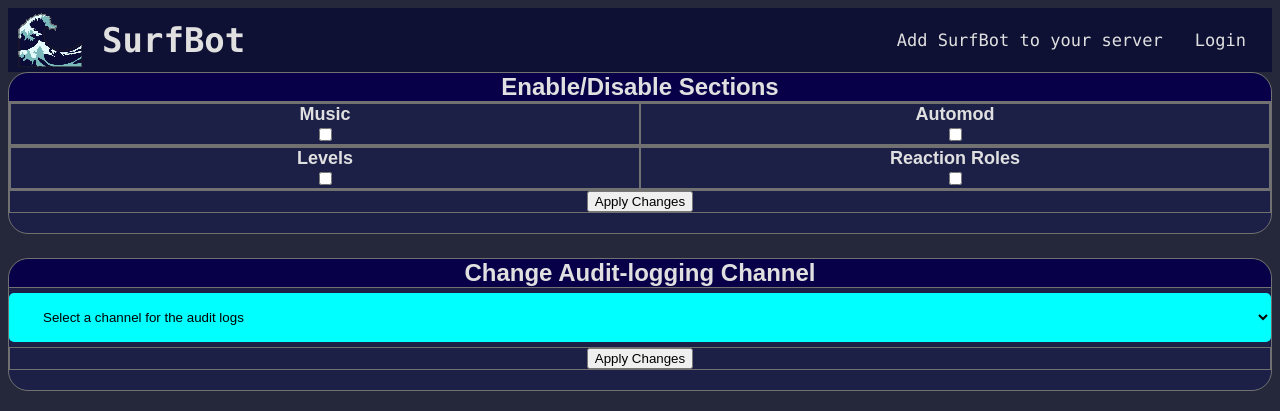
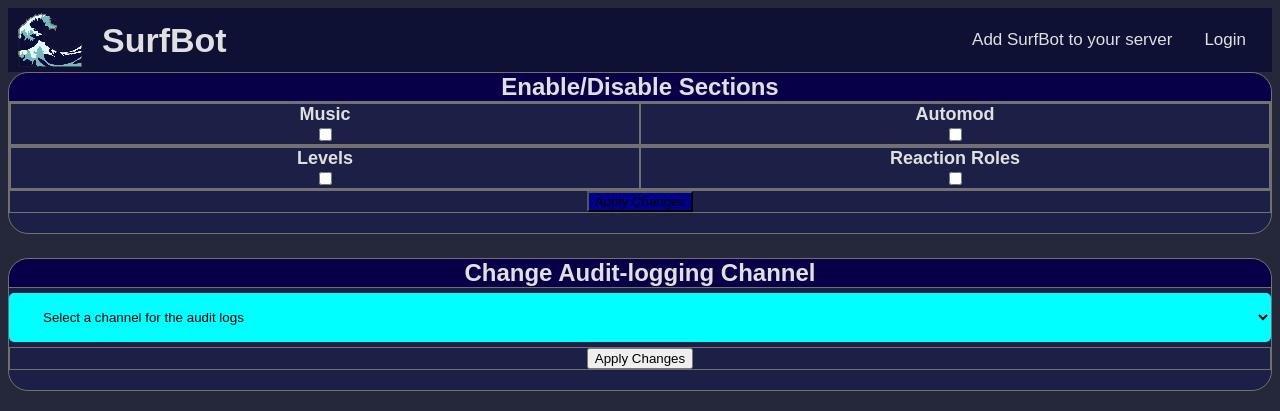
Before and after one commit to NathanNull/GitBot2, a Flask app: page /console/1 in a window 1280 px wide. Shown: the top 411 px of the page. Run offline with Flask 2, Linux system fonts and the light colour scheme; data that the repository does not hold is empty; parts of the project's set-up code (start-up, migrations or seed data) failed here and were passed over.

Commit message:
testing stuff

```diff
--- a/website/static/css/console.css
+++ b/website/static/css/console.css
@@ -86,3 +86,11 @@ select {
 .w-100 {
     width: 100%;
 }
+
+.set-c.box-row .button {
+    background-color: darkblue;
+}
+
+.set-c.box-row .button:hover {
+    background-color: darkcyan;
+}
--- a/website/static/css/home.css
+++ b/website/static/css/home.css
@@ -0,0 +1,4 @@
+#content {
+	font-family: monospace;
+	font-size: 20px
+}
--- a/website/static/css/navbar.css
+++ b/website/static/css/navbar.css
@@ -52,6 +52,7 @@
     text-decoration: none;
     font-size: 17px;
     border: 1px#25273b;
+    font-family: sans-serif;
 }
 
 #navbar .text {
@@ -60,6 +61,7 @@
     padding: 0px 16px;
     text-decoration: none;
     font-size: 17px;
+    font-family: sans-serif;
 }
 
 /* Change the color of links on hover */
--- a/website/templates/console.html
+++ b/website/templates/console.html
@@ -31,7 +31,7 @@
         </div>
 
         <div class="box-row set-c">
-            <button id="config-apply">Apply Changes</button>
+            <button class="button">Apply Changes</button>
         </div>
     </div>
 
```
